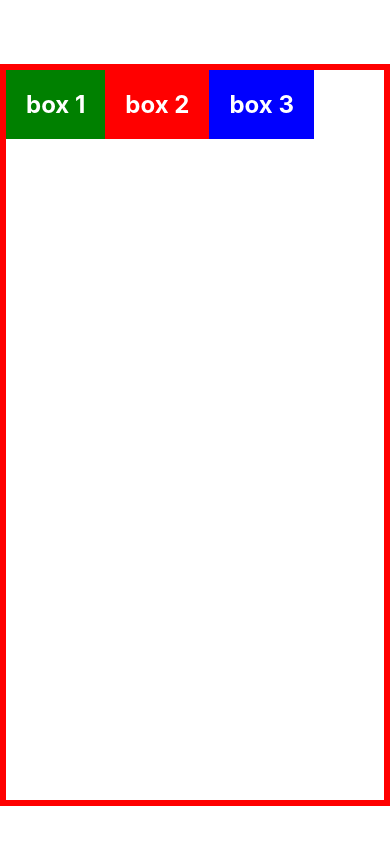
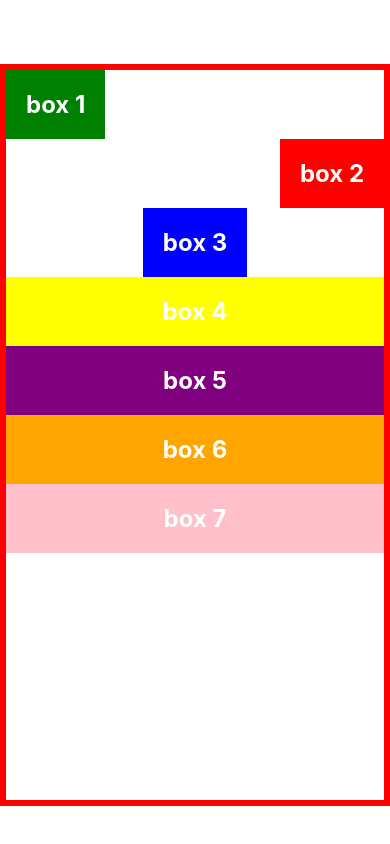
Before and after one commit to JesusVergara89/layaout-reactnative, a React Native app: screen / in a window 390 px wide. Built offline with nearby package versions, Linux system fonts and the light colour scheme.

Commit message:
alignSelf

```diff
--- a/App.js
+++ b/App.js
@@ -3,18 +3,18 @@ import Box from './components/Box'
 
 export default function App() {
   const boxArray = [
-    { name: "box 1", color: "green" },
-    { name: "box 2", color: "red" },
-    { name: "box 3", color: "blue" },
-    //{ name: "box 4", color: "yellow" },
-    //{ name: "box 5", color: "purple" },
-    //{ name: "box 6", color: "orange" },
-    //{ name: "box 7", color: "pink" }
+    { name: "box 1", color: "green", alignSelf: "flex-start" },
+    { name: "box 2", color: "red", alignSelf: "flex-end" },
+    { name: "box 3", color: "blue", alignSelf: "center" },
+    { name: "box 4", color: "yellow", alignSelf: "stretch" },
+    { name: "box 5", color: "purple", alignSelf: "auto" },
+    { name: "box 6", color: "orange", alignSelf: "" },
+    { name: "box 7", color: "pink", alignSelf: "" }
   ];
   return (
     <View style={styles.container}>
       {boxArray.map((data, i) => (
-        <Box key={i} children={data.name} style={{ backgroundColor: data.color}} />
+        <Box key={i} children={data.name} style={{ backgroundColor: data.color, alignSelf: data.alignSelf}} />
       ))}
     </View>
   )
@@ -24,10 +24,11 @@ const styles = StyleSheet.create({
   container: {
     flex: 0.95,
     //alignItems: "stretch",
-    alignItems: "baseline",
+    //alignItems: "baseline",
     //flexDirection: "column-reverse",
-    flexDirection: "row",
+    //flexDirection: "row",
     //justifyContent: "space-evenly",
+    alignSelf: "auto",
     marginTop: 64,
     borderWidth: 6,
     borderColor: "red"
```
